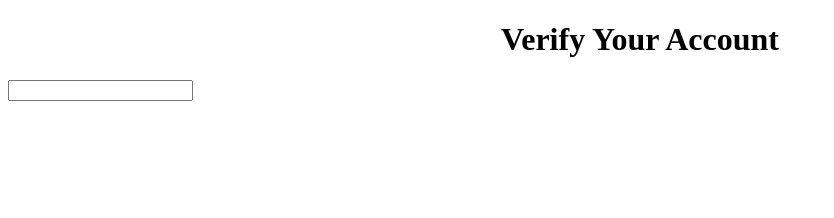
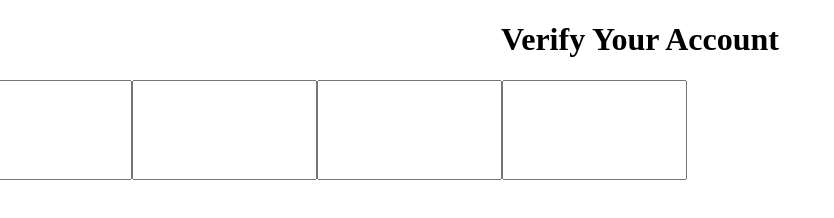
Before and after one commit to acciojob/OTP-Lochan-sharma232, a website: page main.html in a window 1280 px wide. Shown: the whole page, without its empty margins (0-834 px from the left). Drawn offline with Linux system fonts and the light colour scheme.

Commit message:
created a submission

```diff
--- a/main.html
+++ b/main.html
@@ -9,8 +9,14 @@
 <body>
 	<h1 id="verification_heading">Verify Your Account</h1>
 	<h2 id="verification_subtext"></h2>
-	<div class="container">
+	<div class="code-container">
 	<input type="number" id="code">
+		<input type="number" id="code">
+		<input type="number" id="code">
+		<input type="number" id="code">
+		<input type="number" id="code">
+		<input type="number" id="code">
+		<input type="number" id="code">
 	</div>
 	<!-- the entire body must be written by student -->
     <script type="text/javascript" src="./script.js">
--- a/styles.css
+++ b/styles.css
@@ -2,3 +2,10 @@
 #verification_heading{
 	text-align:center;
 }
+.code-container{
+	display:flex;
+	justify-content:center;
+	border:1px light gray;
+	height:100px;
+	width:5%;
+	}
```
